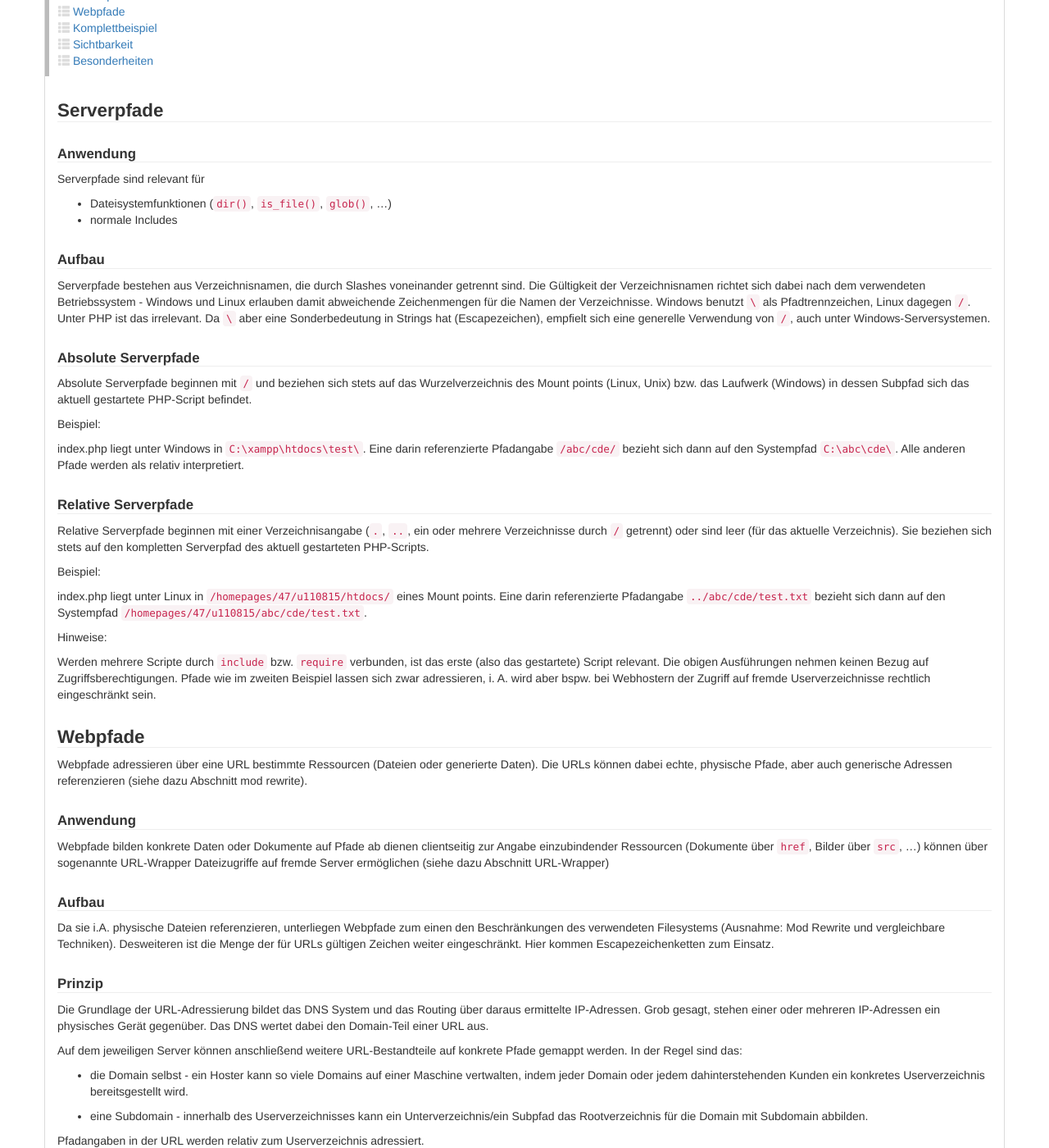
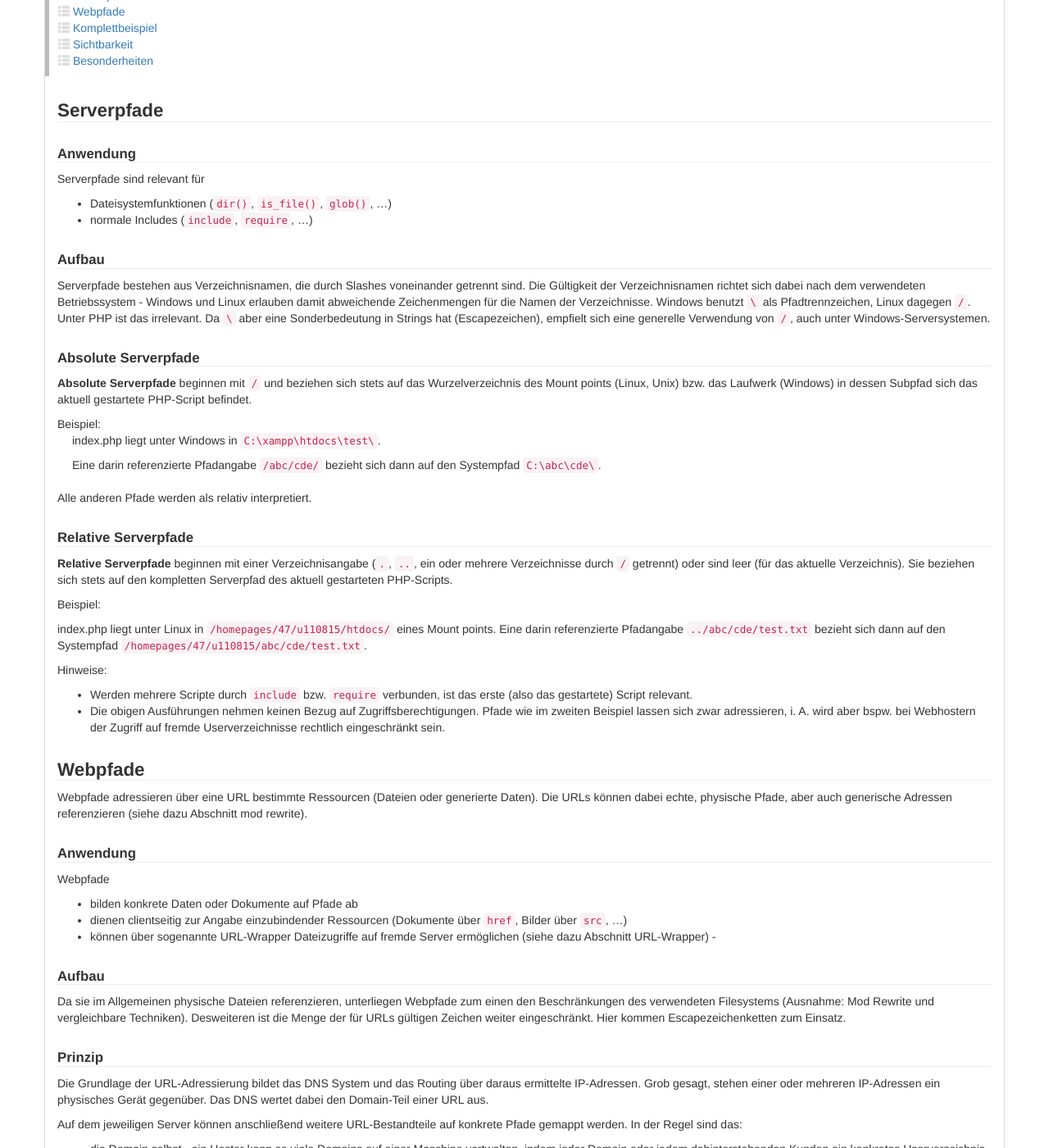
Before and after one commit to php-de/php-de.github.io, a Jekyll site: the page built from general/pfade.md, in a window 1280 px wide and 1400 px high, scrolled down 259 px. Shown: the whole window at 82% size. Built offline with Jekyll 4.4.1, drawn with Linux system fonts in a browser that asks for light colours; nearby versions of some CDN libraries; some of the changed text lies outside the part shown.

Commit message:
Update pfade.md

```diff
--- a/general/pfade.md
+++ b/general/pfade.md
@@ -43,7 +43,7 @@
 Serverpfade sind relevant für
 
 - Dateisystemfunktionen (`dir()`, `is_file()`, `glob()`, ...)
-- normale Includes
+- normale Includes (`include`, `require`, ...)
 <br>
 
 
@@ -53,17 +53,18 @@
 
 #### Absolute Serverpfade
 
-Absolute Serverpfade beginnen mit `/` und beziehen sich stets auf das Wurzelverzeichnis des Mount points (Linux, Unix) bzw. das Laufwerk (Windows) in dessen Subpfad sich das aktuell gestartete PHP-Script befindet.
+**Absolute Serverpfade** beginnen mit `/` und beziehen sich stets auf das Wurzelverzeichnis des Mount points (Linux, Unix) bzw. das Laufwerk (Windows) in dessen Subpfad sich das aktuell gestartete PHP-Script befindet.
 
 Beispiel:
 
-index.php liegt unter Windows in `C:\xampp\htdocs\test\`.
-Eine darin referenzierte Pfadangabe `/abc/cde/` bezieht sich dann auf den Systempfad `C:\abc\cde\`.
+: index.php liegt unter Windows in `C:\xampp\htdocs\test\`.
+: Eine darin referenzierte Pfadangabe `/abc/cde/` bezieht sich dann auf den Systempfad `C:\abc\cde\`.
+
 Alle anderen Pfade werden als relativ interpretiert.
 
 #### Relative Serverpfade
 
-Relative Serverpfade beginnen mit einer Verzeichnisangabe (`.`, `..`, ein oder mehrere Verzeichnisse durch `/` getrennt) oder sind leer (für das aktuelle Verzeichnis). Sie beziehen sich stets auf den kompletten Serverpfad des aktuell gestarteten PHP-Scripts.
+**Relative Serverpfade** beginnen mit einer Verzeichnisangabe (`.`, `..`, ein oder mehrere Verzeichnisse durch `/` getrennt) oder sind leer (für das aktuelle Verzeichnis). Sie beziehen sich stets auf den kompletten Serverpfad des aktuell gestarteten PHP-Scripts.
 
 Beispiel:
 
@@ -72,10 +73,8 @@
 
 Hinweise:
 
-Werden mehrere Scripte durch `include` bzw. `require` verbunden, ist das erste (also das gestartete) Script relevant.
-Die obigen Ausführungen nehmen keinen Bezug auf Zugriffsberechtigungen. Pfade wie im zweiten Beispiel lassen sich zwar adressieren, i. A. wird aber bspw. bei Webhostern der Zugriff auf fremde Userverzeichnisse rechtlich eingeschränkt sein.
-
-
+- Werden mehrere Scripte durch `include` bzw. `require` verbunden, ist das erste (also das gestartete) Script relevant.
+- Die obigen Ausführungen nehmen keinen Bezug auf Zugriffsberechtigungen. Pfade wie im zweiten Beispiel lassen sich zwar adressieren, i. A. wird aber bspw. bei Webhostern der Zugriff auf fremde Userverzeichnisse rechtlich eingeschränkt sein.
 
 ### Webpfade
 
@@ -84,13 +83,15 @@
 
 #### Anwendung
 
-Webpfade bilden konkrete Daten oder Dokumente auf Pfade ab
-dienen clientseitig zur Angabe einzubindender Ressourcen (Dokumente über `href`, Bilder über `src`, ...)
-können über sogenannte URL-Wrapper Dateizugriffe auf fremde Server ermöglichen (siehe dazu Abschnitt URL-Wrapper)
+Webpfade
+- bilden konkrete Daten oder Dokumente auf Pfade ab
+- dienen clientseitig zur Angabe einzubindender Ressourcen (Dokumente über `href`, Bilder über `src`, ...)
+- können über sogenannte URL-Wrapper Dateizugriffe auf fremde Server ermöglichen (siehe dazu Abschnitt URL-Wrapper)  -
+
 
 #### Aufbau
 
-Da sie i.A. physische Dateien referenzieren, unterliegen Webpfade zum einen den Beschränkungen des verwendeten Filesystems (Ausnahme: Mod Rewrite und vergleichbare Techniken). Desweiteren ist die Menge der für URLs gültigen Zeichen weiter eingeschränkt. Hier kommen Escapezeichenketten zum Einsatz.
+Da sie im Allgemeinen physische Dateien referenzieren, unterliegen Webpfade zum einen den Beschränkungen des verwendeten Filesystems (Ausnahme: Mod Rewrite und vergleichbare Techniken). Desweiteren ist die Menge der für URLs gültigen Zeichen weiter eingeschränkt. Hier kommen Escapezeichenketten zum Einsatz.
 
 
 #### Prinzip
@@ -108,8 +109,8 @@
 
 Beispiel:
 
-Ein Nutzer reserviert sich die Domain `http://example.com` bei seinem Hoster HostingXY. HostingXY richtet dem Nutzer jetzt auf seinem Server das Userverzeichnis `/homepages/47/u110815/` ein und mappt die Domain `http://example.com/` auf `/homepages/47/u110815/htdocs/`.
-Legt der User nun eine Datei in dieses Verzeichnis (`/homepages/47/u110815/htdocs/index.html`), so wird der Server die URL `http://example.com/index.html` entsprechend auflösen und das Dokument ausliefern.
+: Ein Nutzer reserviert sich die Domain `http://example.com` bei seinem Hoster HostingXY. HostingXY richtet dem Nutzer jetzt auf seinem Server das Userverzeichnis `/homepages/47/u110815/` ein und mappt die Domain `http://example.com/` auf `/homepages/47/u110815/htdocs/`.
+: Legt der User nun eine Datei in dieses Verzeichnis (`/homepages/47/u110815/htdocs/index.html`), so wird der Server die URL `http://example.com/index.html` entsprechend auflösen und das Dokument ausliefern.
 Bezugnehmend auf diese Aussagen, ergeben sich folgende Referenzierungsarten:
 
 
@@ -119,7 +120,7 @@
 
 Beispiel:
 
-Bezieht sich die Domain `http://example.com` auf das Verzeichnis `/homepages/47/u110815/htdocs/`, so referenziert die URL `http://example.com/images/test.jpg` die Datei `/homepages/47/u110815/htdocs/images/test.jpg` auf der entsprechenden Maschine.
+: Bezieht sich die Domain `http://example.com` auf das Verzeichnis `/homepages/47/u110815/htdocs/`, so referenziert die URL `http://example.com/images/test.jpg` die Datei `/homepages/47/u110815/htdocs/images/test.jpg` auf der entsprechenden Maschine.
 
 
 #### Absolute Webpfade
```
